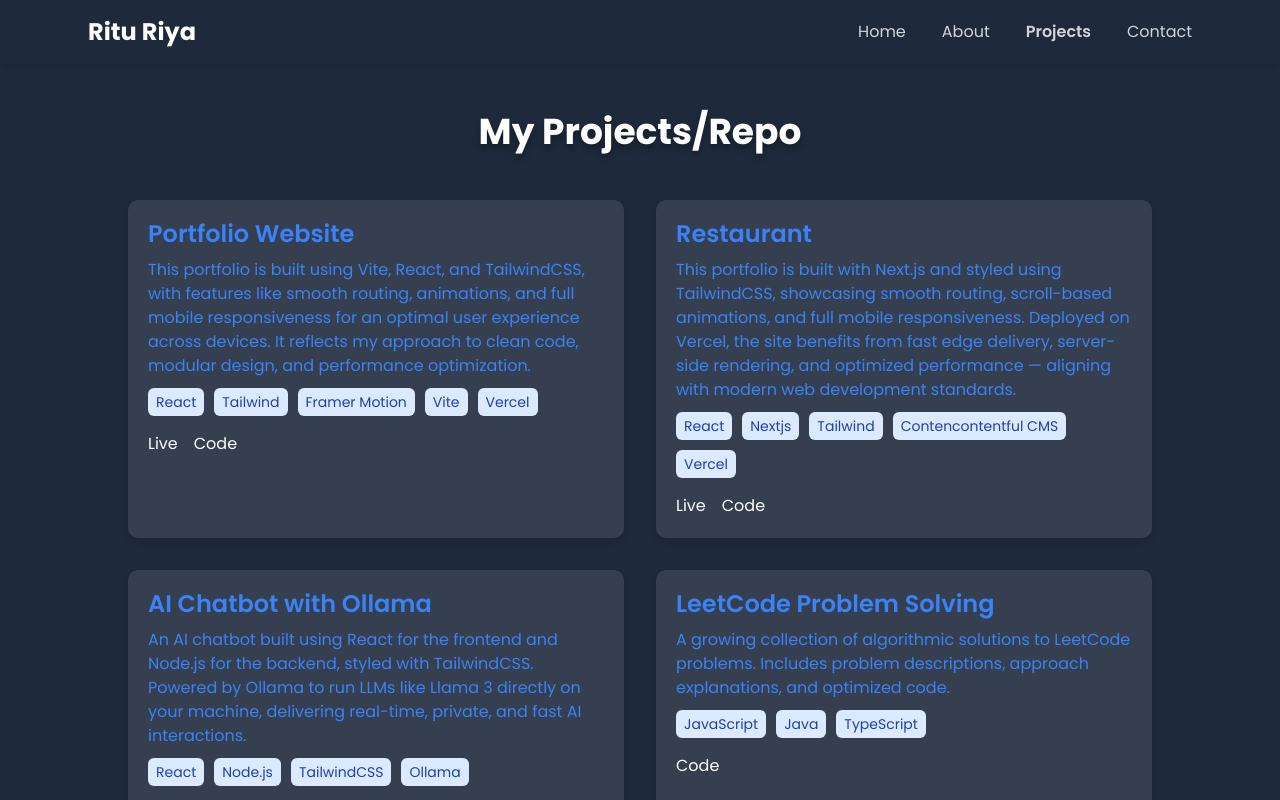
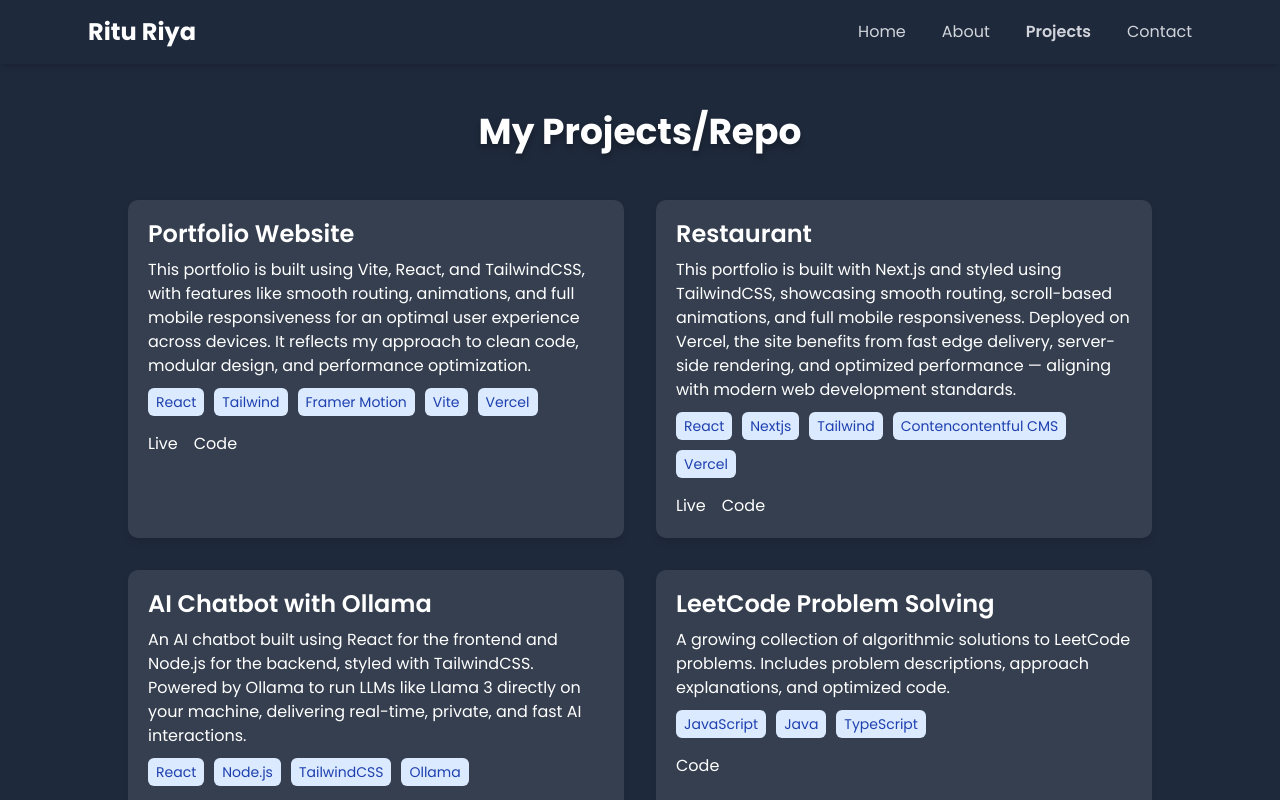
Before and after one commit to RITUriya/rituriyaportfolio, a React (Vite) app: page /projects in a window 1280 px wide. Shown: the top 800 px of the page. Built offline with nearby package versions, Linux system fonts and the light colour scheme.

Commit message:
text color project page

```diff
--- a/src/index.css
+++ b/src/index.css
@@ -50,12 +50,12 @@ body {
 
 .project-title {
   font-size: 1.5rem;
-  color: #3b82f6;
+  color: #fff;
 }
 
 .project-description {
   font-size: 1rem;
-  color: #3b82f6;
+  color: #fff;
   margin: 10px 0;
 }
 
```
